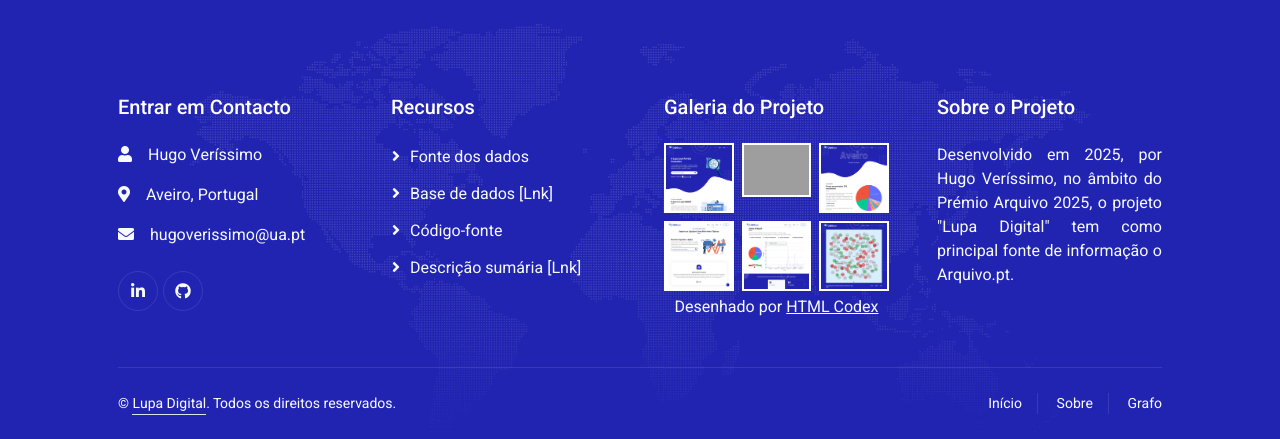
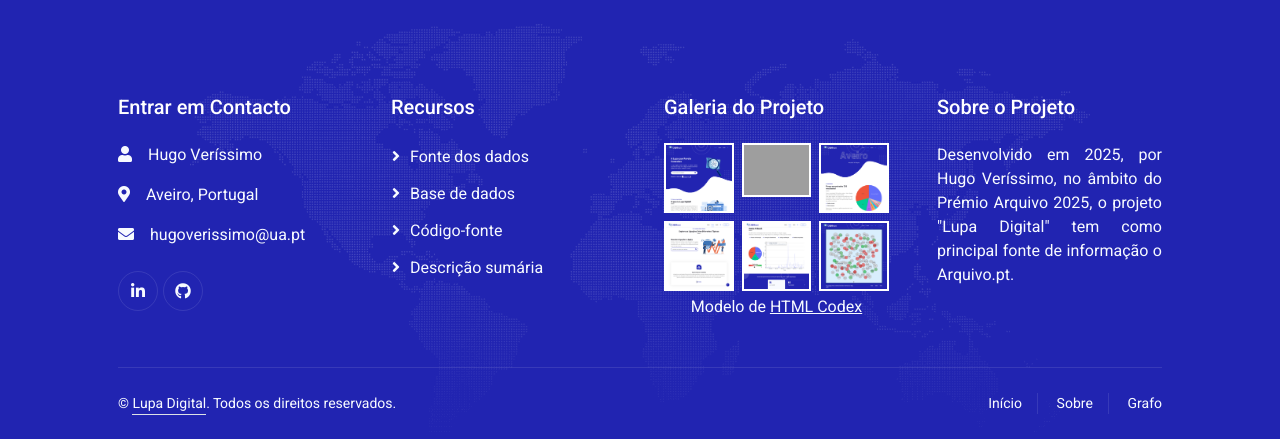
Before and after one commit to LupaDigital25/app, a Flask app: page / in a window 1280 px wide. Shown: the part 2561-3000 px from the top of the page. Run offline with Flask 3, Linux system fonts and the light colour scheme; some libraries are stand-ins or nearby versions; grey boxes are pictures that could not be loaded.

Commit message:
footer updates

```diff
--- a/templates/index.html
+++ b/templates/index.html
@@ -494,9 +494,9 @@
                     <div class="col-md-6 col-lg-3">
                         <h5 class="text-white mb-4">Recursos</h5>
                         <a class="btn btn-link" href="https://arquivo.pt" target="_blank">Fonte dos dados</a>
-                        <a class="btn btn-link" href="" target="_blank">Base de dados [Lnk]</a>
+                        <a class="btn btn-link" href="https://doi.org/10.5281/zenodo.15231163" target="_blank">Base de dados</a>
                         <a class="btn btn-link" href="https://github.com/LupaDigital25" target="_blank">Código-fonte</a>
-                        <a class="btn btn-link" href="" target="_blank">Descrição sumária [Lnk]</a>
+                        <a class="btn btn-link" href="https://lupadigital25.github.io/assets/LupaDigital_hugoverissimo.pdf" target="_blank">Descrição sumária</a>
                     </div>
                     <div class="col-md-6 col-lg-3">
                         <h5 class="text-white mb-4">Galeria do Projeto</h5>
@@ -521,7 +521,7 @@
                             </div>
                         </div>
                         <div class="text-center mt-1">
-                            Desenhado por </a><a style="text-decoration: underline; color: inherit;" href="https://htmlcodex.com" target="_blank">HTML Codex</a>
+                            Modelo de </a><a style="text-decoration: underline; color: inherit;" href="https://htmlcodex.com" target="_blank">HTML Codex</a>
                         </div>
                     </div>
                     <div class="col-md-6 col-lg-3">
```
